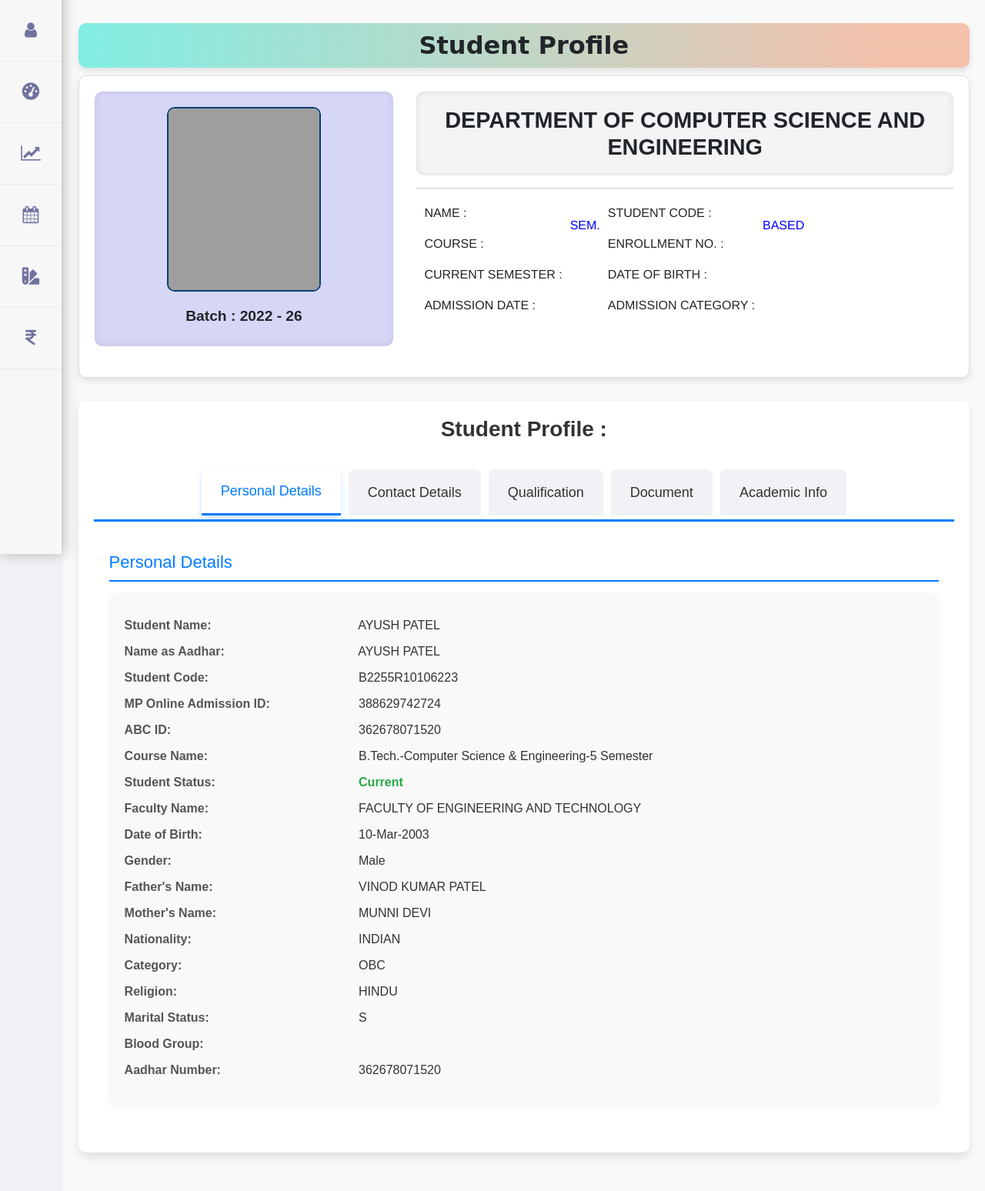
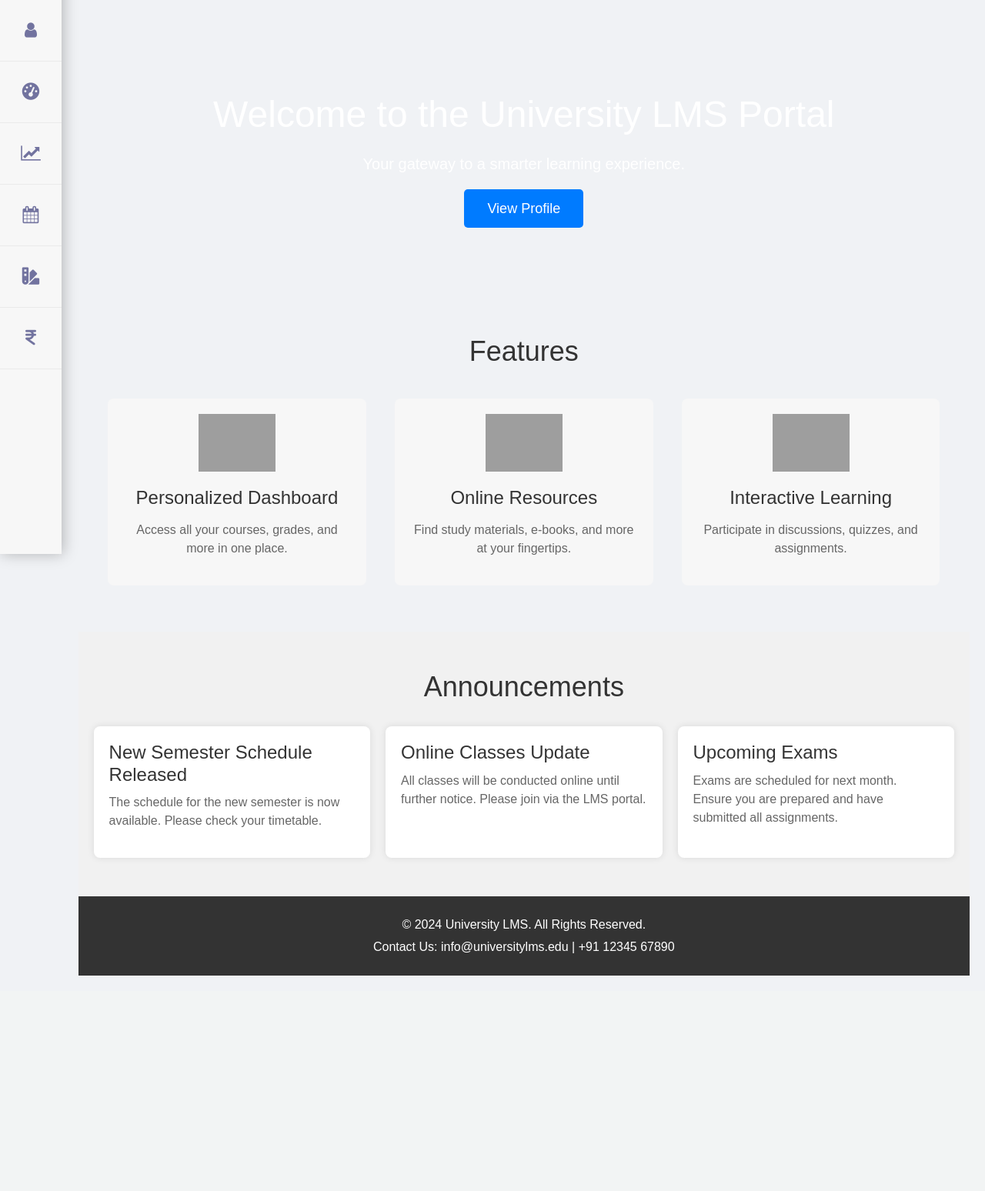
Before and after one commit to Ayushcodespy/aks_university_web, a Flask app: page / in a window 1280 px wide. Shown: the part 80-1628 px from the top of the page at 77% size. After the commit the page ends 1348 px from the top, so only its background shows below. Run offline with Flask 3, Linux system fonts and the light colour scheme; the visitor is signed in with stand-in values (Sample User, id 1); data that the repository does not hold is empty; some libraries are stand-ins or nearby versions; grey boxes are pictures that could not be loaded.

Commit message:
HOME PAGE UPDATED

```diff
--- a/main.py
+++ b/main.py
@@ -32,7 +32,7 @@ def home():
     if 'user' in session :
         cursor.execute("Select * FROM STUDENTS WHERE STUDENT_ID = %s", (session['user'],))
         result = cursor.fetchone()
-        return render_template("profile_page.html", active_page='home', details = result)
+        return render_template("index.html", active_page='home', details = result)
 
     else:
         return redirect(url_for('login'))
--- a/templates/index.html
+++ b/templates/index.html
@@ -1,9 +1,185 @@
-
 {% extends 'common_navbar.html' %}
 {% block body %}
 
-    <main>
+<style>
+    .home {
+        font-family: Arial, sans-serif;
+        color: #333;
+        padding: 20px;
+    }
 
-    </main>
+    .hero-section {
+        /* background: url('{{ url_for('static', filename='images/hero-bg.jpg') }}') no-repeat center center/cover; */
+        padding: 100px 20px;
+        color: #fff;
+        text-align: center;
+    }
+
+    .hero-content h1 {
+        font-size: 48px;
+        margin-bottom: 20px;
+    }
+
+    .hero-content p {
+        font-size: 20px;
+        margin-bottom: 30px;
+    }
+
+    .hero-button {
+        background-color: #007bff;
+        color: #fff;
+        padding: 15px 30px;
+        text-decoration: none;
+        border-radius: 5px;
+        font-size: 18px;
+    }
+
+    .features-section {
+        padding: 50px 20px;
+        text-align: center;
+    }
+
+    .features-section h2 {
+        font-size: 36px;
+        margin-bottom: 30px;
+    }
+
+    .features-container {
+        display: flex;
+        justify-content: space-around;
+        flex-wrap: wrap;
+    }
+
+    .feature-box {
+        width: 30%;
+        background: #f7f7f7;
+        padding: 20px;
+        margin: 10px;
+        border-radius: 8px;
+        text-align: center;
+    }
+
+    .feature-box img {
+        max-width: 100px;
+        margin-bottom: 20px;
+    }
+
+    .feature-box h3 {
+        font-size: 24px;
+        margin-bottom: 15px;
+    }
+
+    .feature-box p {
+        font-size: 16px;
+        color: #666;
+    }
+
+    .announcement-section {
+        background-color: #f1f1f1;
+        padding: 50px 20px;
+    }
+
+    .announcement-section h2 {
+        font-size: 36px;
+        margin-bottom: 30px;
+        text-align: center;
+    }
+
+    .announcement-container {
+        display: grid;
+        grid-template-columns: repeat(auto-fit, minmax(300px, 1fr));
+        gap: 20px;
+    }
+
+    .announcement {
+        background: #fff;
+        padding: 20px;
+        border-radius: 8px;
+        box-shadow: 0 0 10px rgba(0, 0, 0, 0.1);
+    }
+
+    .announcement h4 {
+        font-size: 24px;
+        margin-bottom: 10px;
+    }
+
+    .announcement p {
+        font-size: 16px;
+        color: #666;
+    }
+
+    .footer-section {
+        background-color: #333;
+        color: #fff;
+        padding: 20px 0;
+        text-align: center;
+    }
+
+    .footer-section p {
+        margin: 5px 0;
+    }
+
+    @media (max-width: 768px) {
+        .feature-box {
+            width: 100%;
+        }
+    }
+</style>
+
+<main class="home">
+    <section class="hero-section">
+        <div class="hero-content">
+            <h1>Welcome to the University LMS Portal</h1>
+            <p>Your gateway to a smarter learning experience.</p>
+            <a href="{{ url_for('profile') }}" class="hero-button">View Profile</a>
+        </div>
+    </section>
+
+    <section class="features-section">
+        <h2>Features</h2>
+        <div class="features-container">
+            <div class="feature-box">
+                <img src="{{ url_for('static', filename='images/feature1.png') }}" alt="Feature 1">
+                <h3>Personalized Dashboard</h3>
+                <p>Access all your courses, grades, and more in one place.</p>
+            </div>
+            <div class="feature-box">
+                <img src="{{ url_for('static', filename='images/feature2.png') }}" alt="Feature 2">
+                <h3>Online Resources</h3>
+                <p>Find study materials, e-books, and more at your fingertips.</p>
+            </div>
+            <div class="feature-box">
+                <img src="{{ url_for('static', filename='images/feature3.png') }}" alt="Feature 3">
+                <h3>Interactive Learning</h3>
+                <p>Participate in discussions, quizzes, and assignments.</p>
+            </div>
+        </div>
+    </section>
+
+    <section class="announcement-section">
+        <h2>Announcements</h2>
+        <div class="announcement-container">
+            <div class="announcement">
+                <h4>New Semester Schedule Released</h4>
+                <p>The schedule for the new semester is now available. Please check your timetable.</p>
+            </div>
+            <div class="announcement">
+                <h4>Online Classes Update</h4>
+                <p>All classes will be conducted online until further notice. Please join via the LMS portal.</p>
+            </div>
+            <div class="announcement">
+                <h4>Upcoming Exams</h4>
+                <p>Exams are scheduled for next month. Ensure you are prepared and have submitted all assignments.</p>
+            </div>
+        </div>
+    </section>
+
+    <section class="footer-section">
+        <div class="footer-content">
+            <p>&copy; 2024 University LMS. All Rights Reserved.</p>
+            <p>Contact Us: info@universitylms.edu | +91 12345 67890</p>
+        </div>
+    </section>
+</main>
 
 {% endblock %}
```
